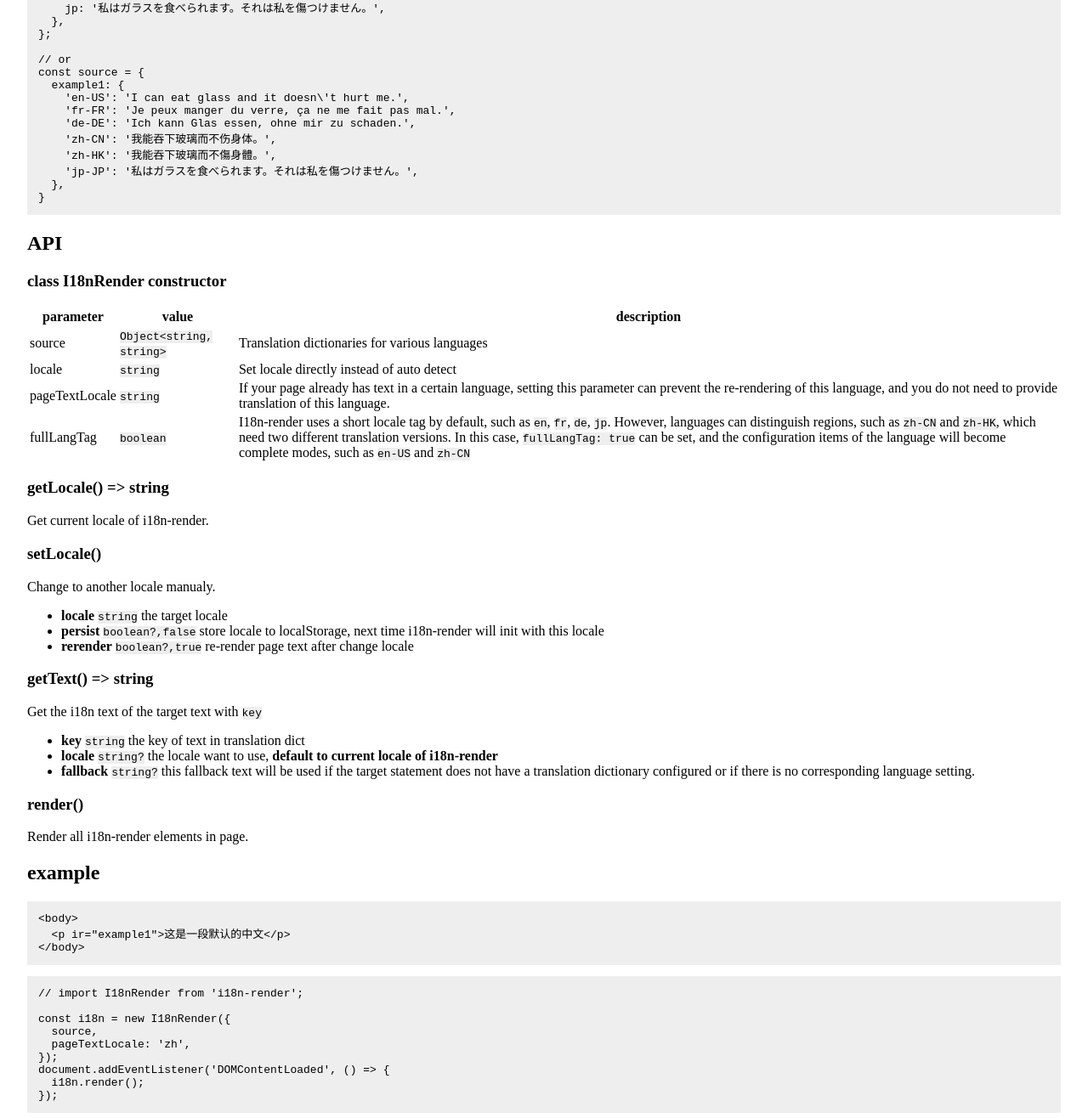
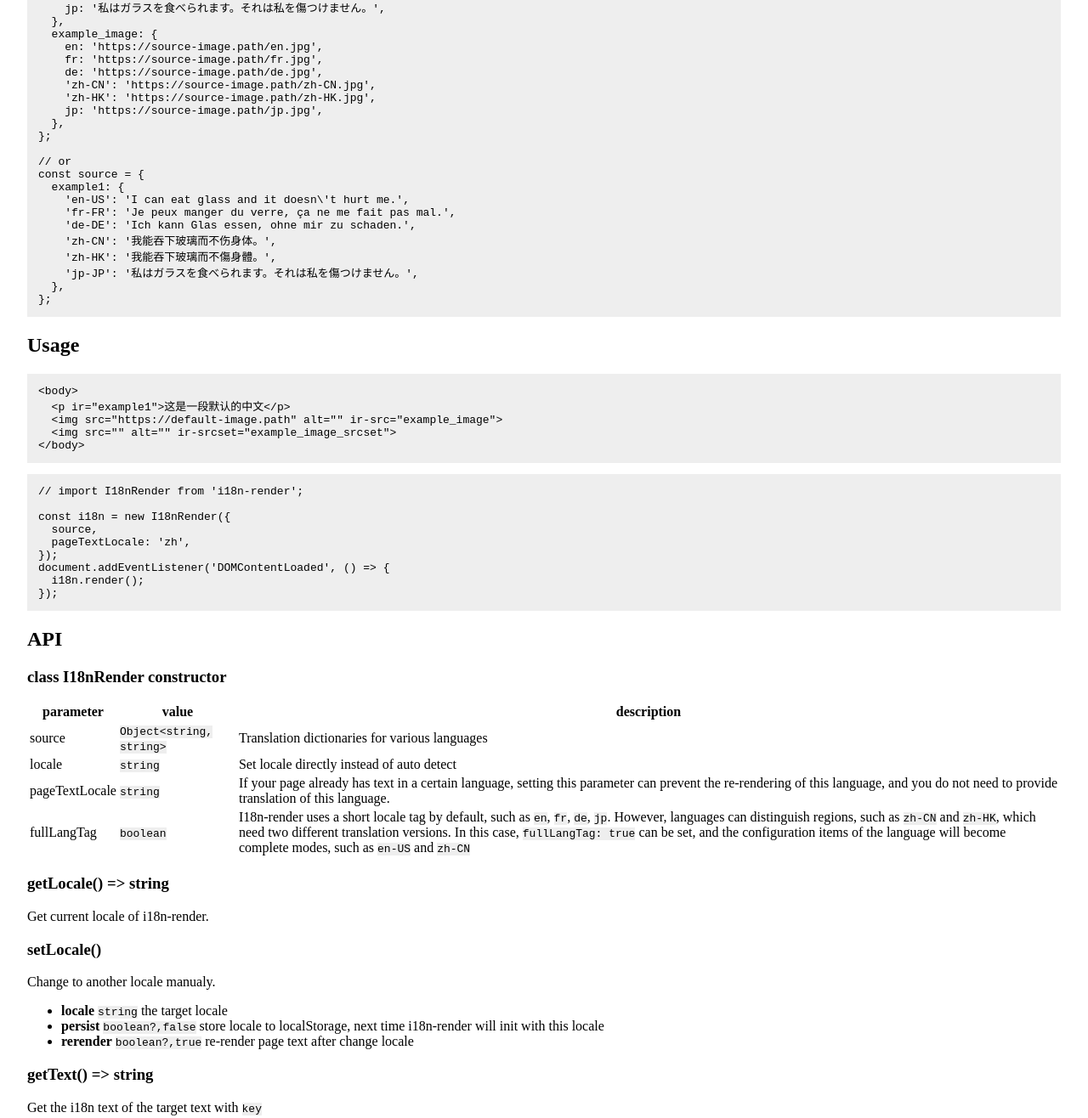
Before and after one commit to gucheen/i18n-render, a website: page index.html in a window 1280 px wide. Shown: the part 1018-2334 px from the top of the page at 85% size. Drawn offline with Linux system fonts and the light colour scheme.

Commit message:
update(pages)

```diff
--- a/index.html
+++ b/index.html
@@ -55,33 +55,56 @@
 
 <!-- documentation -->
 <h2 id="design">Design</h2>
-<p>The i18n-render&#39;s structure is <code>key -&gt; translation dictionary</code>. While the translation dict is
-  <code>locale -&gt; text</code>.</p>
-<p>In short, i18n-render take a <code>key</code> to get the translation dict, then get translated text with <code>locale</code>
-</p>
+<p>The i18n-render&#39;s structure is <code>key -&gt; translation dictionary</code>. While the translation dict is <code>locale -&gt; text</code>.</p>
+<p>In short, i18n-render take a <code>key</code> to get the translation dict, then get translated text with <code>locale</code>.</p>
 <h2 id="source-configuration">Source Configuration</h2>
-<pre><code class="lang-js">const source = {
+<pre><code class="lang-js">const <span class="hljs-built_in">source</span> = {
   example1: {
-    en: &#39;I can eat glass and it doesn\&#39;t hurt me.&#39;,
-    fr: &#39;Je peux manger du verre, ça ne me fait pas mal.&#39;,
-    de: &#39;Ich kann Glas essen, ohne mir zu schaden.&#39;,
-    &#39;zh-CN&#39;: &#39;我能吞下玻璃而不伤身体。&#39;,
-    &#39;zh-HK&#39;: &#39;我能吞下玻璃而不傷身體。&#39;,
-    jp: &#39;私はガラスを食べられます。それは私を傷つけません。&#39;,
+    en: <span class="hljs-string">'I can eat glass and it doesn\'</span>t hurt me.<span class="hljs-string">',
+    fr: '</span>Je peux manger du verre, ça ne me fait pas mal.<span class="hljs-string">',
+    de: '</span>Ich kann Glas essen, ohne mir zu schaden.<span class="hljs-string">',
+    '</span>zh-CN<span class="hljs-string">': '</span>我能吞下玻璃而不伤身体。<span class="hljs-string">',
+    '</span>zh-HK<span class="hljs-string">': '</span>我能吞下玻璃而不傷身體。<span class="hljs-string">',
+    jp: '</span>私はガラスを食べられます。それは私を傷つけません。<span class="hljs-string">',
+  },
+  example_image: {
+    en: '</span>https://<span class="hljs-built_in">source</span>-image.path/en.jpg<span class="hljs-string">',
+    fr: '</span>https://<span class="hljs-built_in">source</span>-image.path/fr.jpg<span class="hljs-string">',
+    de: '</span>https://<span class="hljs-built_in">source</span>-image.path/de.jpg<span class="hljs-string">',
+    '</span>zh-CN<span class="hljs-string">': '</span>https://<span class="hljs-built_in">source</span>-image.path/zh-CN.jpg<span class="hljs-string">',
+    '</span>zh-HK<span class="hljs-string">': '</span>https://<span class="hljs-built_in">source</span>-image.path/zh-HK.jpg<span class="hljs-string">',
+    jp: '</span>https://<span class="hljs-built_in">source</span>-image.path/jp.jpg<span class="hljs-string">',
   },
 };
 
 // or
 const source = {
   example1: {
-    &#39;en-US&#39;: &#39;I can eat glass and it doesn\&#39;t hurt me.&#39;,
-    &#39;fr-FR&#39;: &#39;Je peux manger du verre, ça ne me fait pas mal.&#39;,
-    &#39;de-DE&#39;: &#39;Ich kann Glas essen, ohne mir zu schaden.&#39;,
-    &#39;zh-CN&#39;: &#39;我能吞下玻璃而不伤身体。&#39;,
-    &#39;zh-HK&#39;: &#39;我能吞下玻璃而不傷身體。&#39;,
-    &#39;jp-JP&#39;: &#39;私はガラスを食べられます。それは私を傷つけません。&#39;,
+    '</span>en-US<span class="hljs-string">': '</span>I can eat glass and it doesn\<span class="hljs-string">'t hurt me.'</span>,
+    <span class="hljs-string">'fr-FR'</span>: <span class="hljs-string">'Je peux manger du verre, ça ne me fait pas mal.'</span>,
+    <span class="hljs-string">'de-DE'</span>: <span class="hljs-string">'Ich kann Glas essen, ohne mir zu schaden.'</span>,
+    <span class="hljs-string">'zh-CN'</span>: <span class="hljs-string">'我能吞下玻璃而不伤身体。'</span>,
+    <span class="hljs-string">'zh-HK'</span>: <span class="hljs-string">'我能吞下玻璃而不傷身體。'</span>,
+    <span class="hljs-string">'jp-JP'</span>: <span class="hljs-string">'私はガラスを食べられます。それは私を傷つけません。'</span>,
   },
-}
+};
+</code></pre>
+<h2 id="usage">Usage</h2>
+<pre><code class="lang-html"><span class="hljs-tag">&lt;<span class="hljs-name">body</span>&gt;</span>
+  <span class="hljs-tag">&lt;<span class="hljs-name">p</span> <span class="hljs-attr">ir</span>=<span class="hljs-string">"example1"</span>&gt;</span>这是一段默认的中文<span class="hljs-tag">&lt;/<span class="hljs-name">p</span>&gt;</span>
+  <span class="hljs-tag">&lt;<span class="hljs-name">img</span> <span class="hljs-attr">src</span>=<span class="hljs-string">"https://default-image.path"</span> <span class="hljs-attr">alt</span>=<span class="hljs-string">""</span> <span class="hljs-attr">ir-src</span>=<span class="hljs-string">"example_image"</span>&gt;</span>
+  <span class="hljs-tag">&lt;<span class="hljs-name">img</span> <span class="hljs-attr">src</span>=<span class="hljs-string">""</span> <span class="hljs-attr">alt</span>=<span class="hljs-string">""</span> <span class="hljs-attr">ir-srcset</span>=<span class="hljs-string">"example_image_srcset"</span>&gt;</span>
+<span class="hljs-tag">&lt;/<span class="hljs-name">body</span>&gt;</span>
+</code></pre>
+<pre><code class="lang-js"><span class="hljs-regexp">//</span> import I18nRender from <span class="hljs-string">'i18n-render'</span>;
+
+const i18n = <span class="hljs-keyword">new</span> I18nRender({
+  source,
+  pageTextLocale: <span class="hljs-string">'zh'</span>,
+});
+<span class="hljs-built_in">document</span>.addEventListener(<span class="hljs-string">'DOMContentLoaded'</span>, <span class="hljs-function"><span class="hljs-params">()</span> =&gt;</span> {
+  i18n.render();
+});
 </code></pre>
 <h2 id="api">API</h2>
 <h3 id="class-i18nrender-constructor">class I18nRender constructor</h3>
@@ -107,18 +130,12 @@ const source = {
   <tr>
     <td>pageTextLocale</td>
     <td><code>string</code></td>
-    <td>If your page already has text in a certain language, setting this parameter can prevent the re-rendering of
-      this language, and you do not need to provide translation of this language.
-    </td>
+    <td>If your page already has text in a certain language, setting this parameter can prevent the re-rendering of this language, and you do not need to provide translation of this language.</td>
   </tr>
   <tr>
     <td>fullLangTag</td>
     <td><code>boolean</code></td>
-    <td>I18n-render uses a short locale tag by default, such as <code>en</code>, <code>fr</code>, <code>de</code>,
-      <code>jp</code>. However, languages can distinguish regions, such as <code>zh-CN</code> and <code>zh-HK</code>,
-      which need two different translation versions. In this case, <code>fullLangTag: true</code> can be set, and the
-      configuration items of the language will become complete modes, such as <code>en-US</code> and
-      <code>zh-CN</code></td>
+    <td>I18n-render uses a short locale tag by default, such as <code>en</code>, <code>fr</code>, <code>de</code>, <code>jp</code>. However, languages can distinguish regions, such as <code>zh-CN</code> and <code>zh-HK</code>, which need two different translation versions. In this case, <code>fullLangTag: true</code> can be set, and the configuration items of the language will become complete modes, such as <code>en-US</code> and <code>zh-CN</code></td>
   </tr>
   </tbody>
 </table>
@@ -128,38 +145,18 @@ const source = {
 <p>Change to another locale manualy.</p>
 <ul>
   <li><strong>locale</strong> <code>string</code> the target locale</li>
-  <li><strong>persist</strong> <code>boolean?,false</code> store locale to localStorage, next time i18n-render will
-    init with this locale
-  </li>
+  <li><strong>persist</strong> <code>boolean?,false</code> store locale to localStorage, next time i18n-render will init with this locale</li>
   <li><strong>rerender</strong> <code>boolean?,true</code> re-render page text after change locale</li>
 </ul>
 <h3 id="gettext-string">getText() =&gt; string</h3>
 <p>Get the i18n text of the target text with <code>key</code></p>
 <ul>
   <li><strong>key</strong> <code>string</code> the key of text in translation dict</li>
-  <li><strong>locale</strong> <code>string?</code> the locale want to use, <strong>default to current locale of
-    i18n-render</strong></li>
-  <li><strong>fallback</strong> <code>string?</code> this fallback text will be used if the target statement does not
-    have a translation dictionary configured or if there is no corresponding language setting.
-  </li>
+  <li><strong>locale</strong> <code>string?</code> the locale want to use, <strong>default to current locale of i18n-render</strong></li>
+  <li><strong>fallback</strong> <code>string?</code> this fallback text will be used if the target statement does not have a translation dictionary configured or if there is no corresponding language setting.</li>
 </ul>
 <h3 id="render-">render()</h3>
 <p>Render all i18n-render elements in page.</p>
-<h2 id="example">example</h2>
-<pre><code class="lang-html">&lt;body&gt;
-  &lt;p ir=&quot;example1&quot;&gt;这是一段默认的中文&lt;/p&gt;
-&lt;/body&gt;
-</code></pre>
-<pre><code class="lang-js">// import I18nRender from &#39;i18n-render&#39;;
-
-const i18n = new I18nRender({
-  source,
-  pageTextLocale: &#39;zh&#39;,
-});
-document.addEventListener(&#39;DOMContentLoaded&#39;, () =&gt; {
-  i18n.render();
-});
-</code></pre>
 <h2 id="mit-license">MIT License</h2>
 <p>Copyright (c) 2019 Cheng Gu</p>
 <p>Permission is hereby granted, free of charge, to any person obtaining a copy
```
